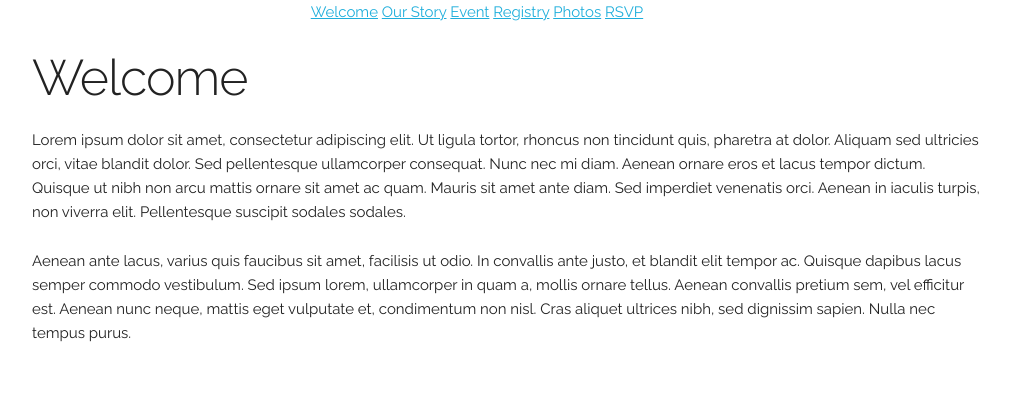
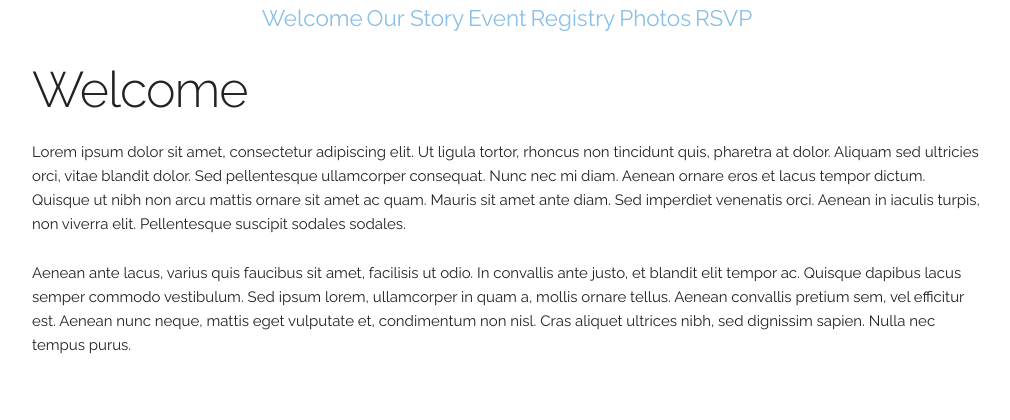
Before and after one commit to kennes913/blease-be-my-kennedy, a Flask app: page / in a window 1280 px wide. Shown: the top 420 px of the page, without its empty margins (133-1143 px from the left). Run offline with Flask 2, Linux system fonts and the light colour scheme; data that the repository does not hold is empty.

Commit message:
added new styles and made edits to html templates

```diff
--- a/bbmk/static/css/custom.css
+++ b/bbmk/static/css/custom.css
@@ -1,4 +1,8 @@
-/* Sticky Navigation */
+
+/* --------NAVIGATION ---------*/
+
+/* For Smooth Scrolling */
+
 .sticky {
   position: fixed;
   width: 100%;
@@ -7,3 +11,29 @@
   z-index: 100;
   border-top: 0;
 }
+
+#nav {
+	text-align: center;
+}
+
+#nav a {
+	text-decoration: none;
+	color: #89c0e5;
+}
+
+@media (max-width: 400px) {
+	#nav a {
+		font-size:0.87em;
+	}
+}
+
+@media (min-width: 1200px) {
+	#nav a {
+		font-size:1.5em;
+	}
+}
+
+/*body {
+	background-color:
+
+}*/
--- a/bbmk/static/js/custom.js
+++ b/bbmk/static/js/custom.js
@@ -32,3 +32,9 @@ $(document).ready(function() {
   		stickyNav();
 	});
 });
+
+
+// Hide Navigation
+$(document).ready(function() {
+
+});
--- a/bbmk/templates/base.html
+++ b/bbmk/templates/base.html
@@ -26,7 +26,7 @@
         <!-- Navigation
         –––––––––––––––––––––––––––––––––––––––––––––––––– -->
         <div class="row" id="navigation">
-            <div class="four columns offset-by-four" id="nav">
+            <div class="twelve columns" id="nav">
                 <a href="#welcome">Welcome</a>
                 <a href="#story">Our Story</a>
                 <a href="#details">Event</a>
--- a/bbmk/templates/photos.html
+++ b/bbmk/templates/photos.html
@@ -26,7 +26,7 @@
        <!-- Navigation
         –––––––––––––––––––––––––––––––––––––––––––––––––– -->
         <div class="row" id="navigation">
-            <div class="two columns offset-by-five" id="nav">
+            <div class="twelve columns" id="nav">
                 <a href="/">Welcome</a>
                 <a href="/photos">Photos</a>
                 <a href="/rsvp">RSVP</a>
--- a/bbmk/templates/rsvp.html
+++ b/bbmk/templates/rsvp.html
@@ -26,7 +26,7 @@
         <!-- Navigation
         –––––––––––––––––––––––––––––––––––––––––––––––––– -->
         <div class="row" id="navigation">
-            <div class="two columns offset-by-five" id="nav">
+            <div class="twelve columns" id="nav">
                 <a href="/">Welcome</a>
                 <a href="/photos">Photos</a>
                 <a href="/rsvp">RSVP</a>
```
